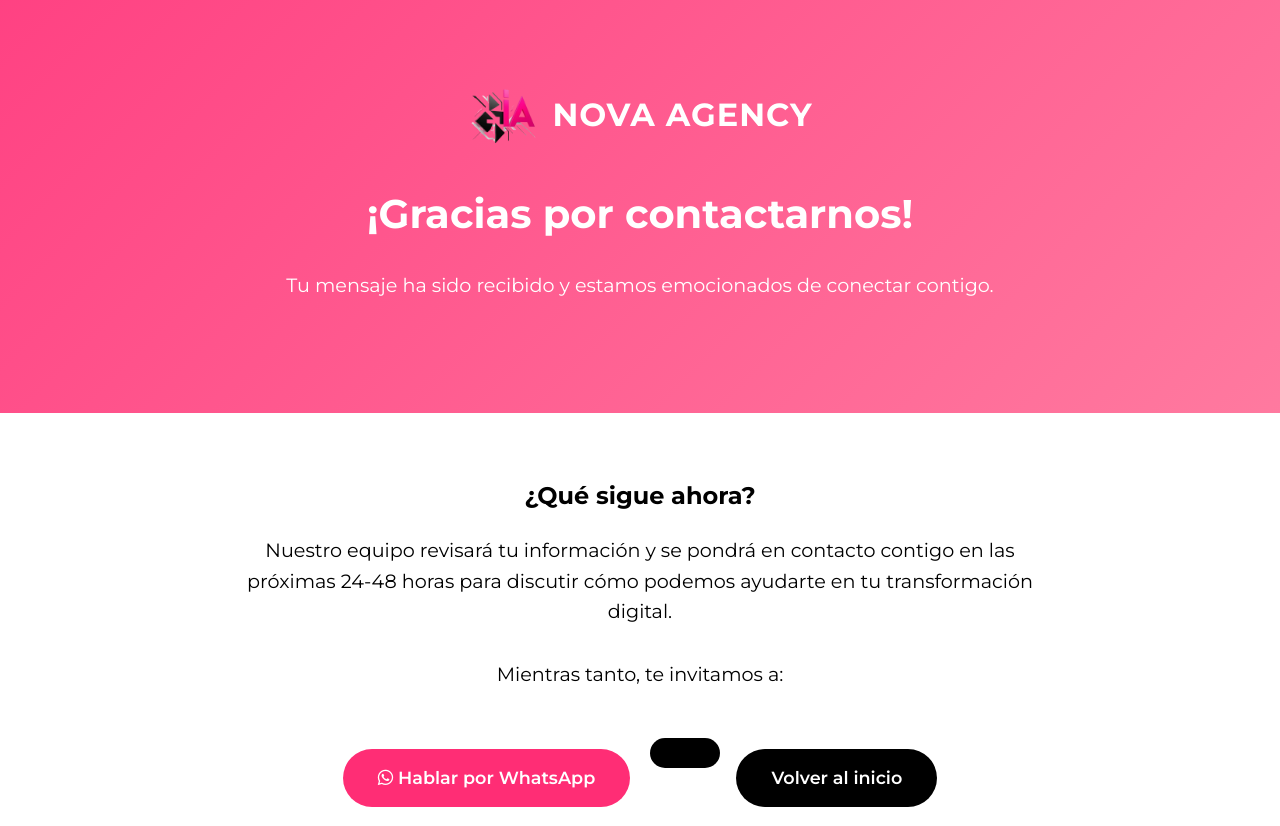
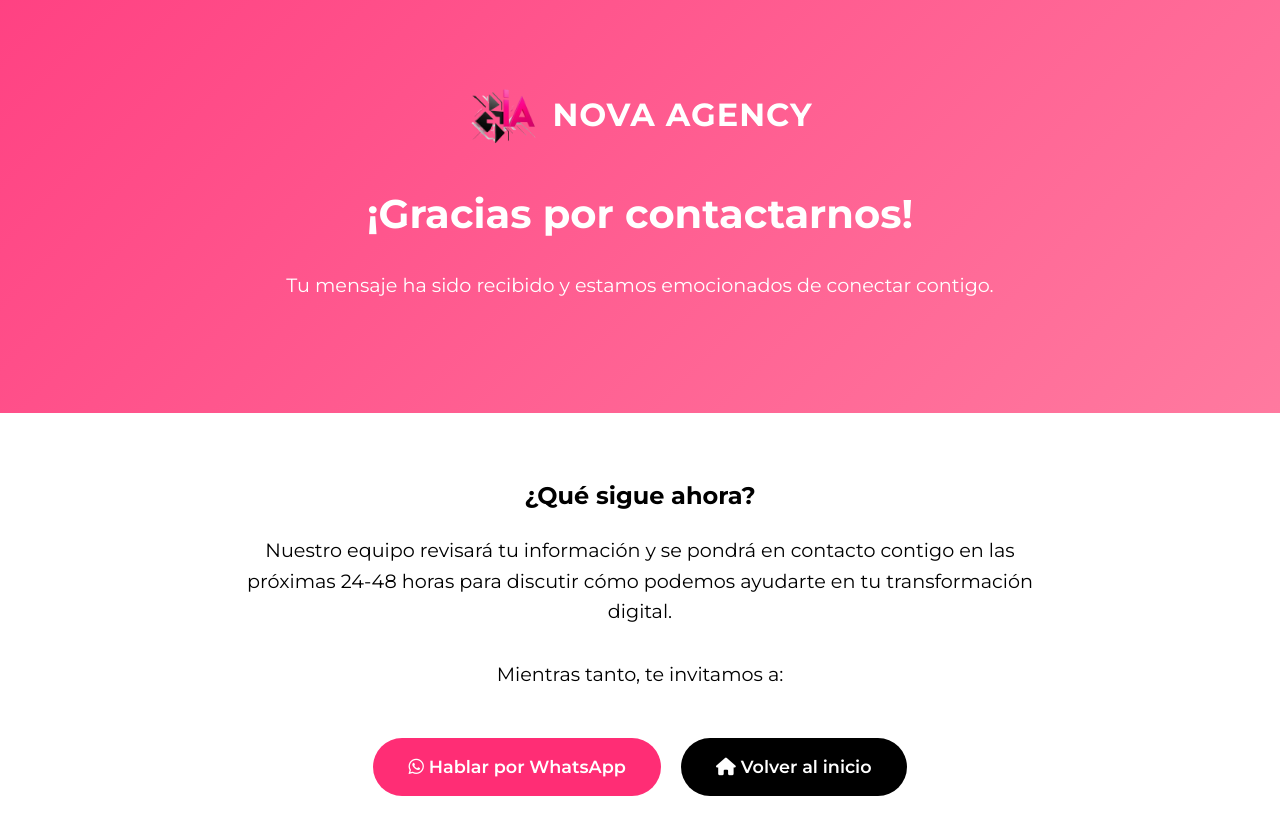
Before and after one commit to Guille1133/novaagencyia, a plain HTML site: page gracias/index.html in a window 1280 px wide. Shown: the top 826 px of the page. Drawn offline with Linux system fonts and the light colour scheme.

Commit message:
Update index.html

```diff
--- a/gracias/index.html
+++ b/gracias/index.html
@@ -183,9 +183,9 @@
        <a href="https://wa.me/34645347443" class="btn" target="_blank">
             <i class="fab fa-whatsapp"></i> Hablar por WhatsApp
         </a>
-        <a href="index.html" class="btn btn-secondary">
-          <a href="/" class="btn btn-secondary"> Volver al inicio
-        </a>
+      <a href="/" class="btn btn-secondary">
+  <i class="fas fa-home"></i> Volver al inicio
+</a>
     </div>
 
     <section class="next-steps">
```
